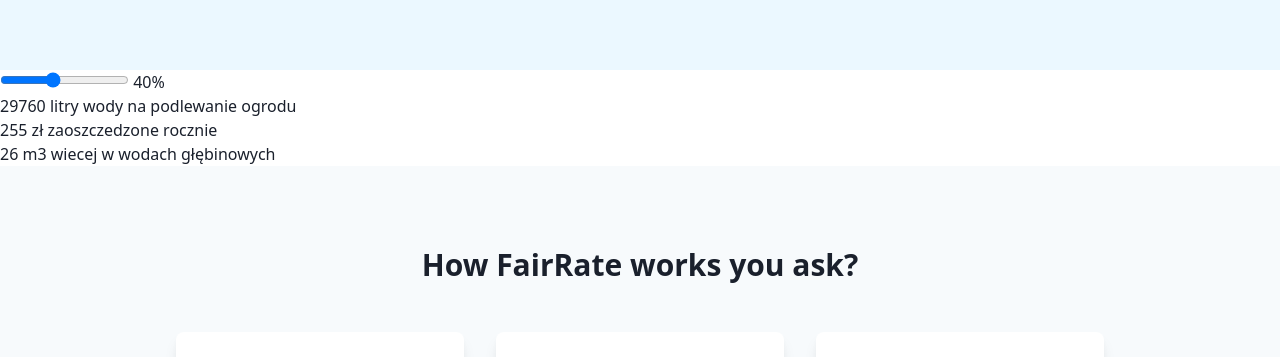
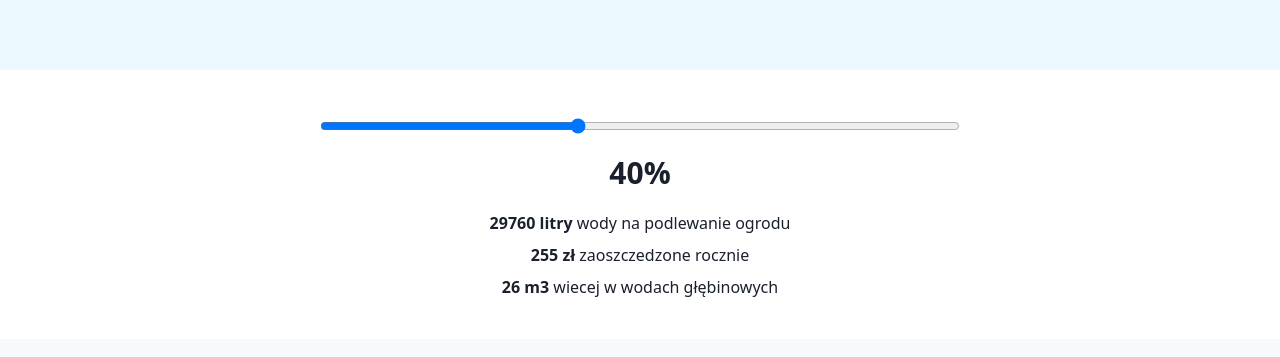
Before and after one commit to SnowdogApps/hackyeah-2020, a Nuxt app: page / in a window 1280 px wide. Shown: the part 674-1031 px from the top of the page. Built offline with nearby package versions, Linux system fonts and the light colour scheme.

Commit message:
Estimation slider styles update

```diff
--- a/components/EstimateSlider.vue
+++ b/components/EstimateSlider.vue
@@ -1,17 +1,35 @@
 <template>
-  <section>
+  <section class="container mx-auto my-8 flex flex-col items-center">
     <input
       v-model="percent"
       type="range"
       min="0"
       max="100"
+      class="md:w-1/2 my-4 w-2/3"
     >
 
-    {{ percent }}%
+    <div class="font-bold text-3xl mb-4">
+      {{ percent }}%
+    </div>
 
-    <p>{{ garden }} litry wody na podlewanie ogrodu</p>
-    <p>{{ money }} zł zaoszczedzone rocznie</p>
-    <p>{{ deep }} m3 wiecej w wodach głębinowych</p>
+    <p class="mb-2">
+      <span class="font-bold">
+        {{ garden }} litry
+      </span>
+      wody na podlewanie ogrodu
+    </p>
+    <p class="mb-2">
+      <span class="font-bold">
+        {{ money }} zł
+      </span>
+      zaoszczedzone rocznie
+    </p>
+    <p class="mb-2">
+      <span class="font-bold">
+        {{ deep }} m3
+      </span>
+      wiecej w wodach głębinowych
+    </p>
   </section>
 </template>
 
```
